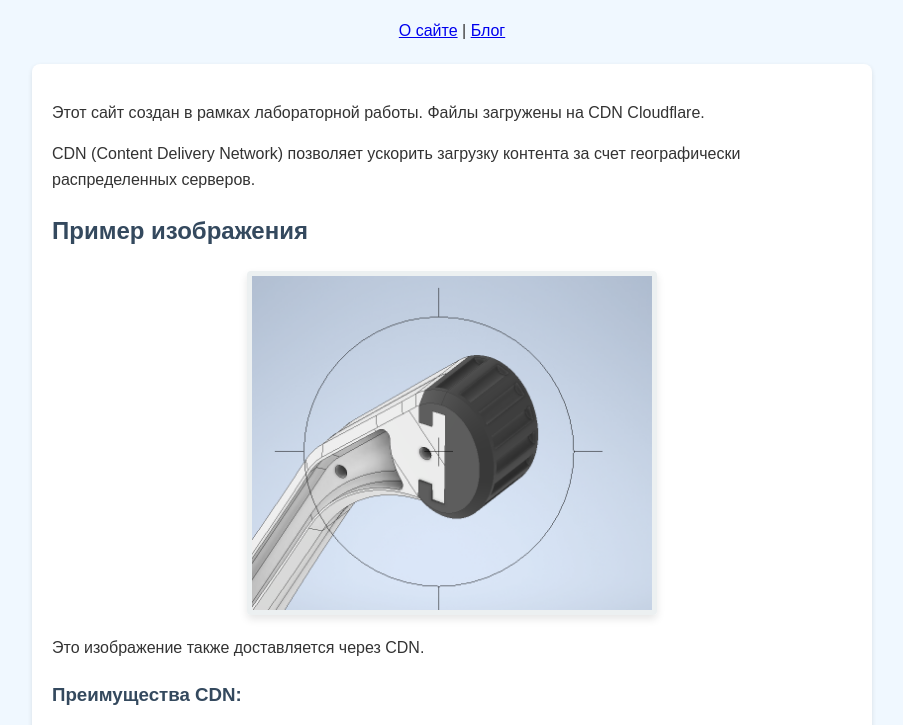
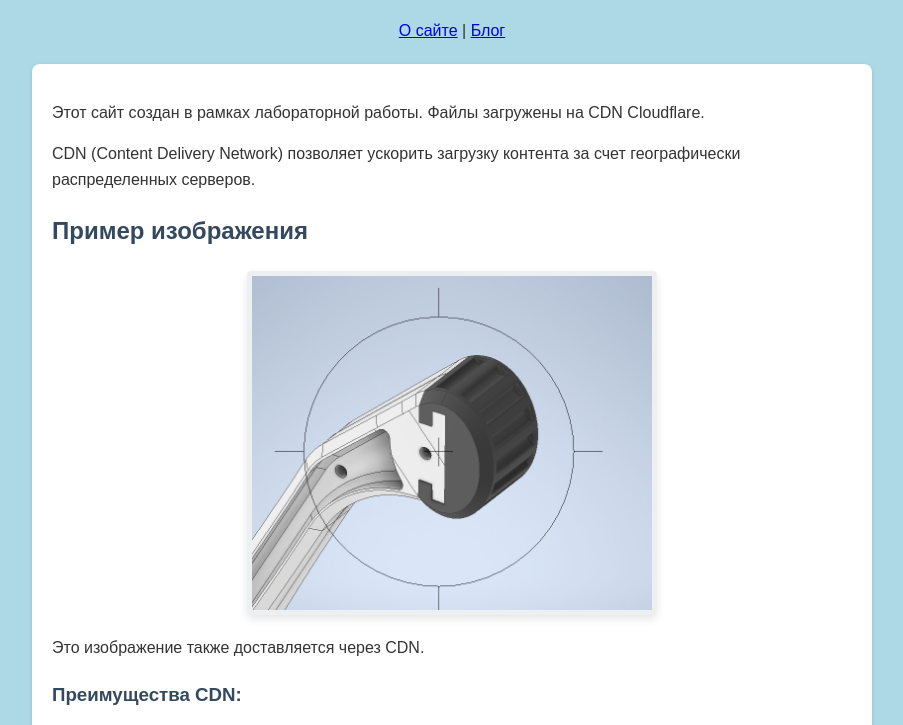
Before and after one commit to Maks084783/Maks084783.github.io, a plain HTML site: page index.html in a window 1280 px wide. Shown: the part 108-833 px from the top of the page, without its empty margins (188-1091 px from the left). Drawn offline with Linux system fonts and the light colour scheme.

Commit message:
ЛР 2.2: версия 1 (lightblue) + _headers с TTL

```diff
--- a/style.css
+++ b/style.css
@@ -1,7 +1,8 @@
+/* ЛР 2.2: версия 1 — исходное состояние */
 /* style.css для лабораторной работы */
 body {
     font-family: Arial, sans-serif;
-    background-color: #f0f8ff;
+    background-color: lightblue;
     color: #333;
     margin: 0;
     padding: 20px;
```
Also changed, not shown: 1 other file.
